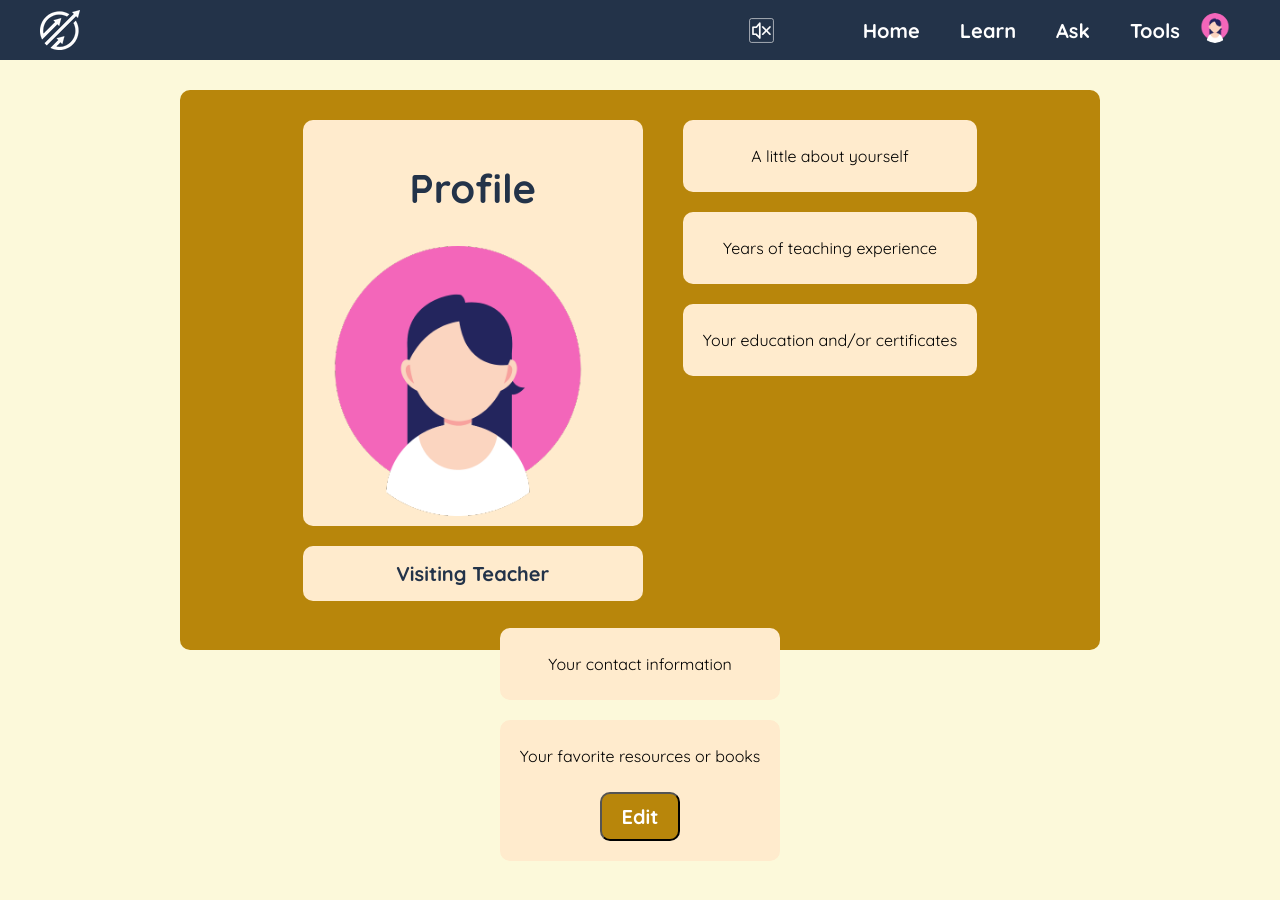
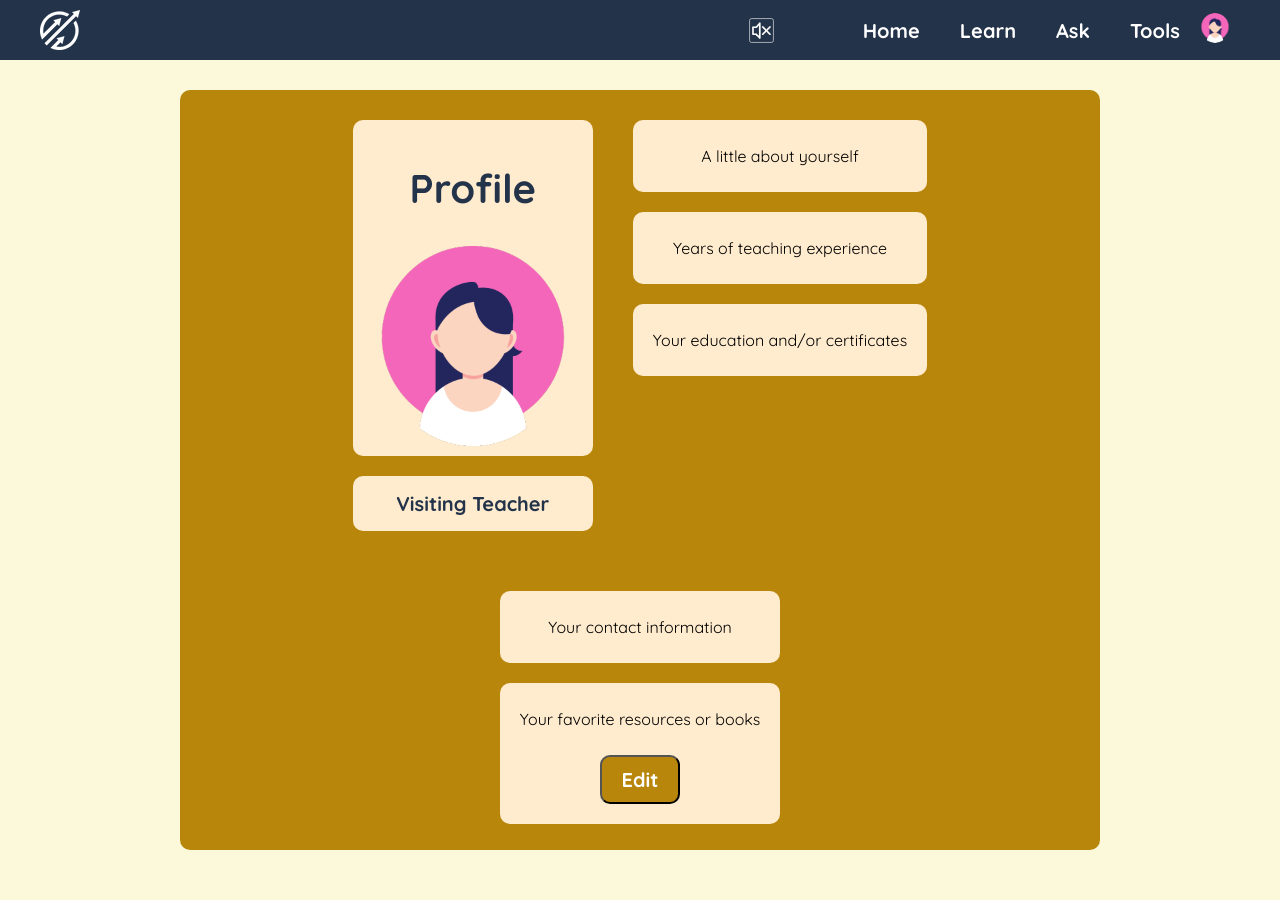
Before and after one commit to colletteap/growth, a React (Create React App) app: page /Profile in a window 1280 px wide. Shown: the top 900 px of the page. Built offline with nearby package versions, Linux system fonts and the light colour scheme.

Commit message:
working on getting profile picture to show

```diff
--- a/package.json
+++ b/package.json
@@ -50,6 +50,7 @@
     ]
   },
   "devDependencies": {
+    "cross-env": "^7.0.3",
     "gh-pages": "^6.1.1"
   }
 }
--- a/src/pages/Profile.js
+++ b/src/pages/Profile.js
@@ -3,8 +3,8 @@ import "../styles/Profile.css";
 import Avatar from "../assets/avatarplaceholder.png";
 
 function Profile() {
-  const serverUrl = 'http://localhost:3001';
   const [isEditing, setIsEditing] = useState(false);
+  const [preview, setPreview] = useState(Avatar);
   const [profileData, setProfileData] = useState({
     profilePicture: Avatar,
     firstName: '',
@@ -57,7 +57,8 @@ function Profile() {
         }
       };
 
-      fetchProfileData();  // Fetch profile data if userId is available
+      fetchProfileData();
+ // Fetch profile data if userId is available
     } else {
       console.error('User ID not found in localStorage');
     }
@@ -76,8 +77,10 @@ function Profile() {
     if (file) {
       setProfileData({
         ...profileData,
-        profilePicture: URL.createObjectURL(file),
+        profilePicture: profileData.profilePicture,
       });
+      setPreview(profileData.profilePicture);
+      console.log('Profile Picture Path:', profileData.profilePicture);// Set the preview
     }
   };
 
@@ -98,6 +101,8 @@ function Profile() {
     if (profileData.profilePicture) {
       formData.append('profilePicture', profileData.profilePicture);
     }
+    console.log('Profile Data Before Save:', profileData);
+
 
     try {
       const response = await fetch(`http://localhost:3001/profile`, {
@@ -127,7 +132,7 @@ function Profile() {
         <div>
           <div className='spaced'>
             <h2>Profile</h2>
-            <img className="avatarContainer" src={profileData.profilePicture ? `${serverUrl}${profileData.profilePicture}`: Avatar} alt="profile" />
+            <img className="avatarContainer" src={profileData.profilePicture} alt="profile" />
             {isEditing && (
               <input
                 type="file"
--- a/src/styles/Profile.css
+++ b/src/styles/Profile.css
@@ -4,7 +4,8 @@
     align-items: stretch;
     justify-content: center;
     padding: 10px 0 0 0;
-    height: 550px;
+    min-height: 550px;
+    max-height: 750px;
     width: auto;
     background-color: darkgoldenrod;
     margin: 30px 180px 30px 180px;
@@ -14,7 +15,9 @@
 .avatarContainer {
     display: flex;
     justify-content: center;
-    width: 90%;
+    min-width: 50px;
+    max-width: 200px;
+    border-radius: 20px;
   }
 
 .profileButtons {
```
Also changed, not shown: 1 other file (tests, documents, lock files or other folders).
